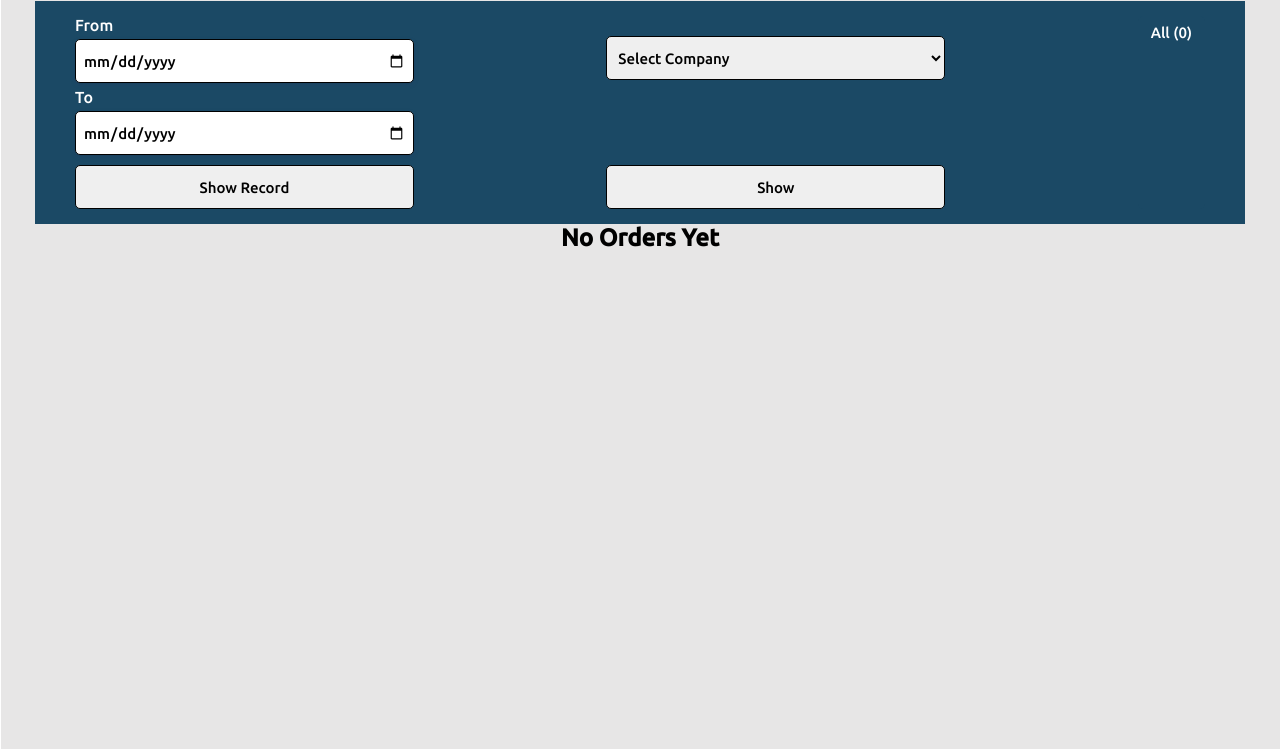
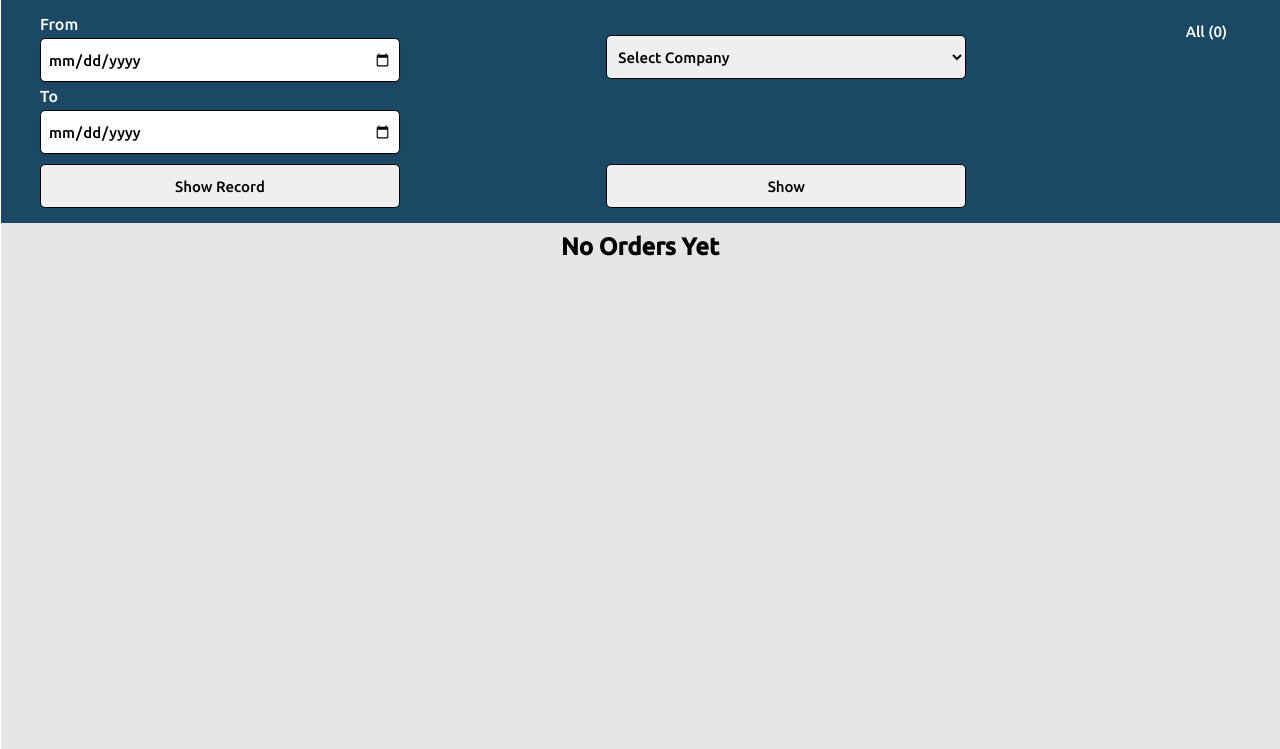
Before and after one commit to pramod52jpr/IMS, a PHP site: page /orders.php in a window 1280 px wide. Shown: the part 37-786 px from the top of the page. Run offline with PHP 8.4, Linux system fonts and the light colour scheme; data that the repository does not hold is empty.

Commit message:
some changes

```diff
--- a/buyProduct.php
+++ b/buyProduct.php
@@ -21,7 +21,7 @@
                             </div>
                         </div>
                         <div class="item-innerdiv">
-                            <div class="pPrice" style="text-decoration:line-through;color:red;">Rs.
+                            <div class="pPrice" style="text-decoration:line-through;color:tan;">Rs.
                                 <?php echo $row['Normal_Price'] ?>
                             </div>
                             <div class="pPrice">Rs.
--- a/components/header.php
+++ b/components/header.php
@@ -86,7 +86,7 @@ include "conn.php";
             <ul>
                 <li>
                     <a href="dashboard.php">
-                        <span class="h-icons"><i class="fa-solid fa-house"></i></span>
+                        <span class="h-icons"><i class="fa-solid fa-house fa-flip"></i></span>
                         <span class="Title">Dashboard</span>
                     </a>
                 </li>
@@ -104,7 +104,7 @@ include "conn.php";
                     <ul>
                         <li>
                             <a href="#">
-                                <span class="h-icons"><i class="fa-solid fa-layer-group"></i></span>
+                                <span class="h-icons"><i class="fa-solid fa-layer-group fa-flip"></i></span>
                                 <span class="Title">MasterForms</span>
 
                                 <span class="Title"><i class="fa-solid fa-caret-down" style="color: #fcfcfc;"></i></span>
@@ -119,7 +119,7 @@ include "conn.php";
                             ?>
                             <li>
                                 <a href="company.php">
-                                    <span class="h-icons"><i class="fa-sharp fa-solid fa-building advanceClass"></i></span>
+                                    <span class="h-icons"><i class="fa-sharp fa-solid fa-building fa-flip advanceClass"></i></span>
                                     <span class="Title">All Companies</span>
                                 </a>
                             </li>
@@ -132,7 +132,7 @@ include "conn.php";
                                 ?>
                                 <li>
                                     <a href="branch.php">
-                                        <span class="h-icons"><i class="fa-solid fa-code-branch"></i></span>
+                                        <span class="h-icons"><i class="fa-solid fa-code-branch fa-flip"></i></span>
                                         All Branches</a>
                                 </li>
                                 <?php
@@ -141,7 +141,7 @@ include "conn.php";
                             ?>
                             <li>
                                 <a href="branch.php">
-                                    <span class="h-icons"><i class="fa-solid fa-code-branch"></i></span>
+                                    <span class="h-icons"><i class="fa-solid fa-code-branch fa-flip"></i></span>
                                     All Branches</a>
                             </li>
                             <?php
@@ -153,7 +153,7 @@ include "conn.php";
                                 ?>
                                 <li>
                                     <a href="category.php">
-                                        <span class="h-icons"><i class="fa-solid fa-user"></i></span>
+                                        <span class="h-icons"><i class="fa-solid fa-user fa-flip"></i></span>
                                         Admin Category</a>
                                 </li>
                                 <?php
@@ -162,7 +162,7 @@ include "conn.php";
                             ?>
                             <li>
                                 <a href="category.php">
-                                    <span class="h-icons"><i class="fa-solid fa-user"></i></span>
+                                    <span class="h-icons"><i class="fa-solid fa-user fa-flip"></i></span>
                                     Admin Category</a>
                             </li>
                             <?php
@@ -174,7 +174,7 @@ include "conn.php";
                                 ?>
                                 <li>
                                     <a href="PCategory.php">
-                                        <span class="h-icons"><i class="fa-solid fa-clipboard"></i></span>
+                                        <span class="h-icons"><i class="fa-solid fa-clipboard fa-flip"></i></span>
                                         Product Category</a>
                                 </li>
                                 <?php
@@ -183,7 +183,7 @@ include "conn.php";
                             ?>
                             <li>
                                 <a href="PCategory.php">
-                                    <span class="h-icons"><i class="fa-solid fa-clipboard"></i></span>
+                                    <span class="h-icons"><i class="fa-solid fa-clipboard fa-flip"></i></span>
                                     Product Category</a>
                             </li>
                             <?php
@@ -195,7 +195,7 @@ include "conn.php";
                                 ?>
                                 <li>
                                     <a href="product.php">
-                                        <span class="h-icons"><i class="fa-solid fa-file"></i></span>
+                                        <span class="h-icons"><i class="fa-solid fa-file fa-flip"></i></span>
                                         Products</a>
                                 </li>
                                 <?php
@@ -225,7 +225,7 @@ include "conn.php";
                             ?>
                             <li>
                                 <a href="orders.php">
-                                    <span class="h-icons"><i class="fa-sharp fa-solid fa-cart-shopping advanceClass"></i></span>
+                                    <span class="h-icons"><i class="fa-sharp fa-solid fa-cart-shopping fa-flip advanceClass"></i></span>
                                     All Orders</a>
                             </li>
                             <?php
@@ -236,7 +236,7 @@ include "conn.php";
                             ?>
                             <li>
                                 <a href="users.php">
-                                    <span class="h-icons"><i class="fa-solid fa-user"></i></span>
+                                    <span class="h-icons"><i class="fa-solid fa-user fa-flip"></i></span>
                                     Users</a>
                             </li>
                             <?php
@@ -253,13 +253,13 @@ include "conn.php";
                     ?>
                     <li>
                         <a href="myBranch.php">
-                            <span class="h-icons"><i class="fa-solid fa-briefcase"></i></span>
+                            <span class="h-icons"><i class="fa-solid fa-briefcase fa-flip"></i></span>
                             <span class="Title"> My Branch</span>
                         </a>
                     </li>
                     <li>
                         <a href="myOrders.php">
-                            <span class="h-icons"><i class="fa-sharp fa-solid fa-cart-shopping advanceClass"></i></span>
+                            <span class="h-icons"><i class="fa-sharp fa-solid fa-cart-shopping fa-flip advanceClass"></i></span>
                             <span class="Title"> My Orders</span>
                         </a>
                     </li>
@@ -271,7 +271,7 @@ include "conn.php";
                     ?>
                     <li>
                         <a href="stock-report.php">
-                            <span class="h-icons"><i class="fa-sharp fa-solid fa-cart-shopping advanceClass"></i></span>
+                            <span class="h-icons"><i class="fa-sharp fa-solid fa-cart-shopping fa-flip advanceClass"></i></span>
                             <span class="Title"> Reports</span>
                         </a>
                     </li>
--- a/style/buyProduct.css
+++ b/style/buyProduct.css
@@ -33,7 +33,7 @@ body {
     flex-direction: column;
     justify-content: center;
     align-items: center;
-    position: relative;
+    /* position: relative; */
     min-height: 270px;
     box-shadow: rgba(50, 50, 93, 0.25) 0px 50px 100px -20px, rgba(0, 0, 0, 0.3) 0px 30px 60px -30px, rgba(10, 37, 64, 0.35) 0px -2px 6px 0px inset;
 }
@@ -152,7 +152,7 @@ input#piece {
         flex-direction: column;
         justify-content: center;
         align-items: center;
-        position: relative;
+        /* position: relative; */
         box-shadow: rgba(50, 50, 93, 0.25) 0px 50px 100px -20px, rgba(0, 0, 0, 0.3) 0px 30px 60px -30px, rgba(10, 37, 64, 0.35) 0px -2px 6px 0px inset;
     }
     .buyProductPage .bpitems {
--- a/style/orders.css
+++ b/style/orders.css
@@ -1,10 +1,11 @@
 @import url('https://fonts.googleapis.com/css2?family=Ubuntu:wght@500&display=swap');
+
 .allOrdersPage{
     font-family: 'Ubuntu', sans-serif;
     /* background: #219ebc; */
     width: 100%;
     min-height: 750px;
-    padding: 10px;
+    /* padding: 10px; */
 }
 .allOrdersPage .filterBtnContainer {
     display: flex;
@@ -14,7 +15,7 @@
     margin-bottom: 10px;
     background:  #1b4965;
     color: white;
-    margin: -9px 25px 0px 25px;
+    /* margin: -9px 25px 0px 25px; */
 }
 .allOrdersPage .filterBtnContainer form input,.allOrdersPage .filterBtnContainer form select{
     font-family: 'Ubuntu', sans-serif;
@@ -60,8 +61,8 @@
     padding: 20px;
 }
 .allOrdersPage .allOrdersContainer .order img {
-    /* height: 150px; */
-    width: 100%;
+    height: 150px;
+    /* width: 100%; */
 }
 .allOrdersPage .allOrdersContainer .order .about{
     font-size: 15px;
@@ -181,10 +182,11 @@ input[type="date"] {
     line-height: 28px;
     display: flex;
     flex-direction: column;
-    justify-content: center;
+    /* justify-content: center; */
     background: #457b9d;
     color: white;
     justify-content: flex-start;
+    align-items: center;
 }
 
 .order-box2 {
@@ -368,18 +370,18 @@ input.sub-b {
     }
     .allOrdersPage .filterBtnContainer {
         display: flex;
-       flex-direction: column;
+       /* flex-direction: column; */
         padding: 15px 40px;
         box-shadow: 0px 10px 30px -15px rgba(0, 0, 0, 0.6);
         margin: -0px;
         margin-bottom: 0px;
     }
-     form.orform {
+     /* form.orform {
          width: 100%;
      }
      form.orform2 {
         width: 100%;
-    }
+    } */
      .allOrdersPage .filterBtnContainer .statusBtn {
         text-align: center;
      }
```
Also changed, not shown: dashboard.php (+47 -0 lines), orders.php (+47 -0 lines).
